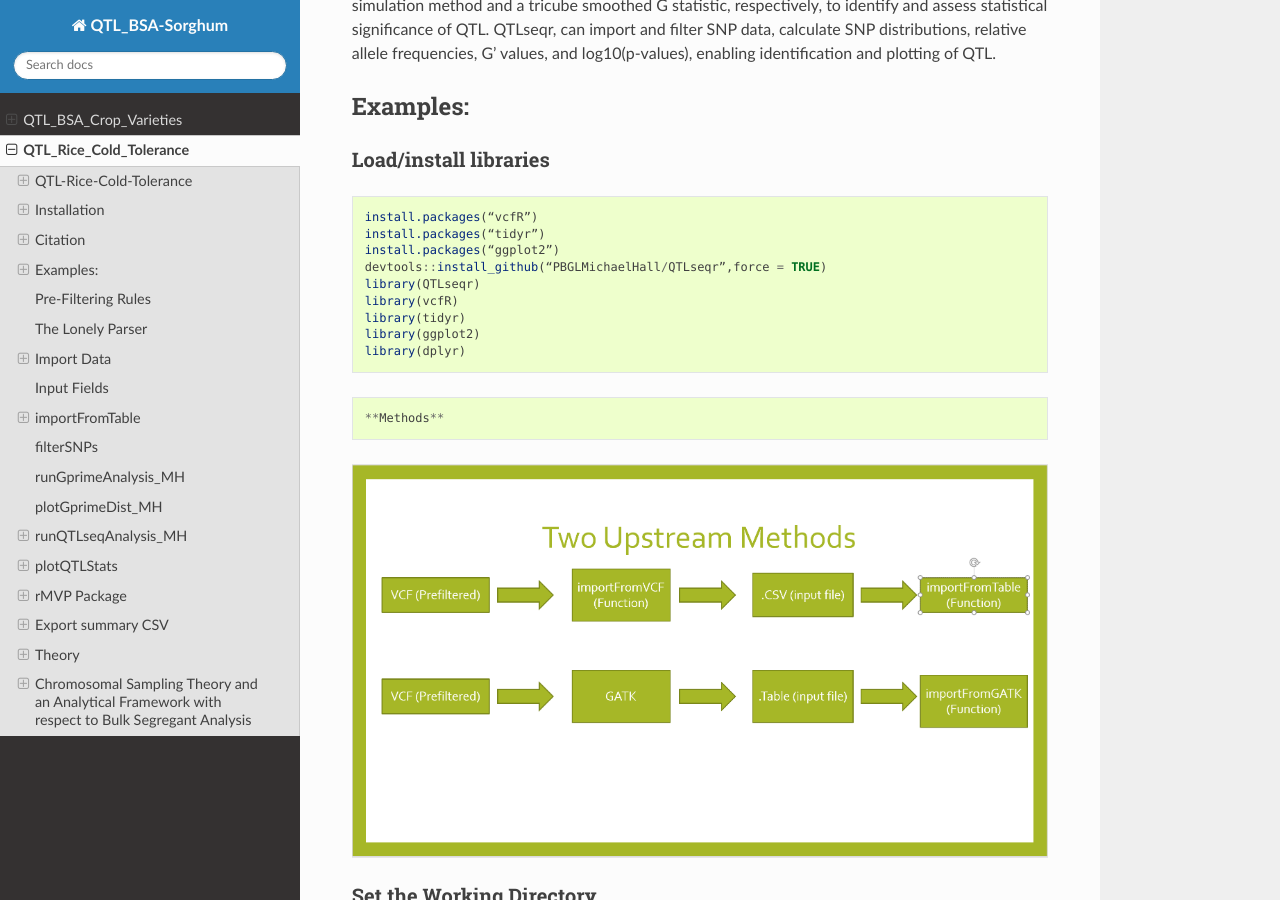
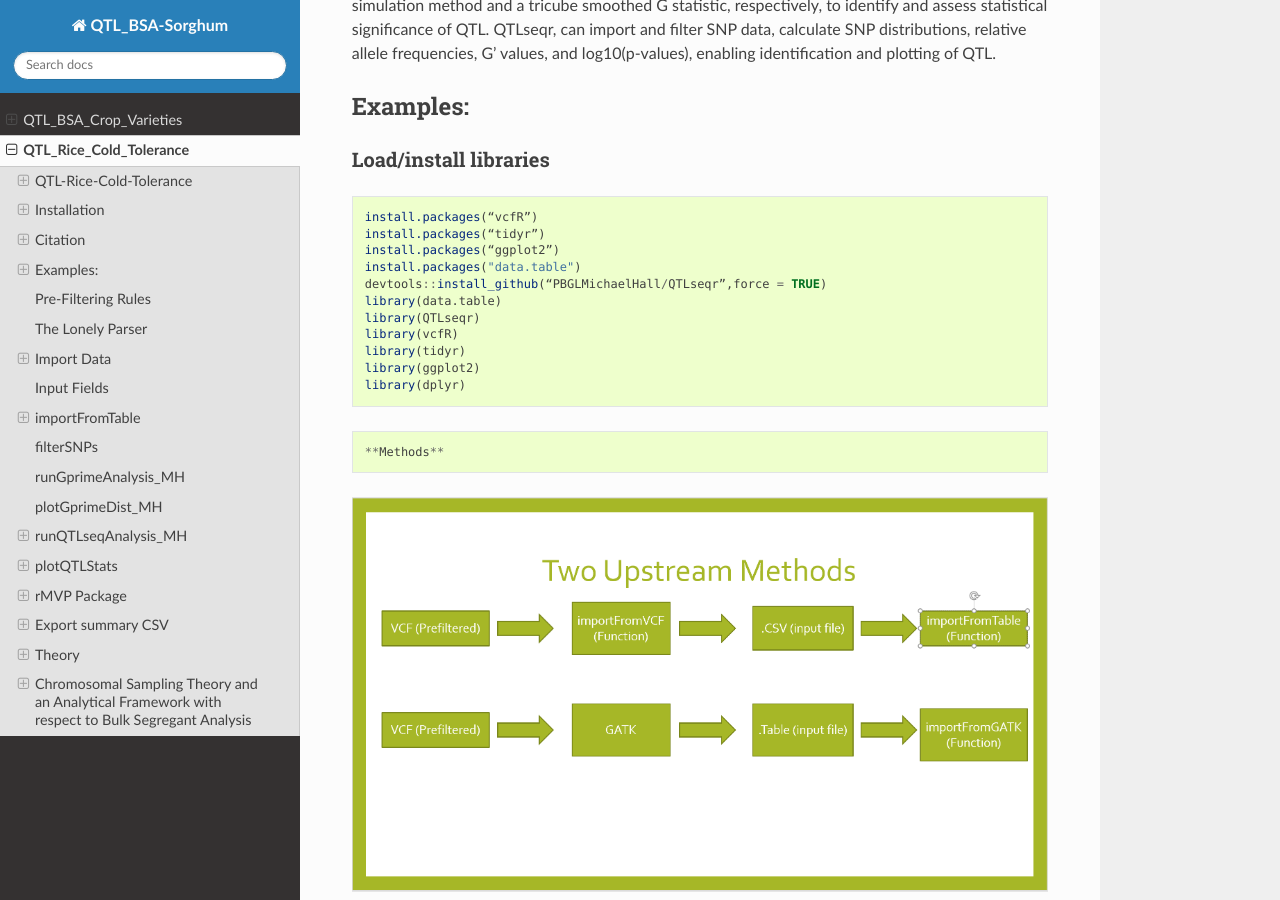
Before and after one commit to PBGLMichaelHall/ReadTheDocsQTL, a Sphinx documentation site: the page built from docs/source/Rice.rst, in a window 1280 px wide and 900 px high, scrolled down 1883 px. Built offline with Sphinx 7.4.7 and the Read the Docs theme 2.0.0, drawn with Linux system fonts in a browser that asks for light colours.

Commit message:
Update Rice.rst

```diff
--- a/docs/source/Rice.rst
+++ b/docs/source/Rice.rst
@@ -133,7 +133,9 @@ Load/install libraries
    install.packages(“vcfR”)
    install.packages(“tidyr”)
    install.packages(“ggplot2”)
+   install.packages("data.table")
    devtools::install_github(“PBGLMichaelHall/QTLseqr”,force = TRUE)
+   library(data.table)
    library(QTLseqr)
    library(vcfR)
    library(tidyr)
```
